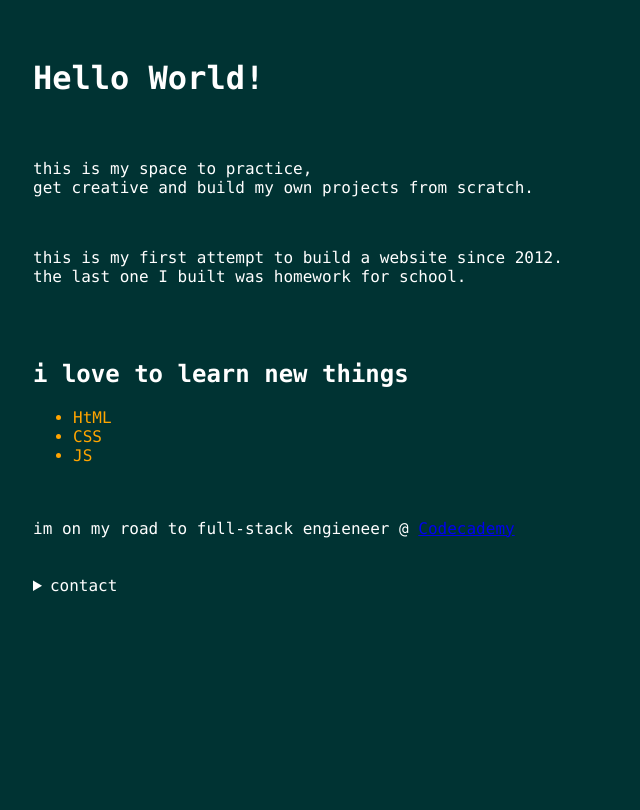
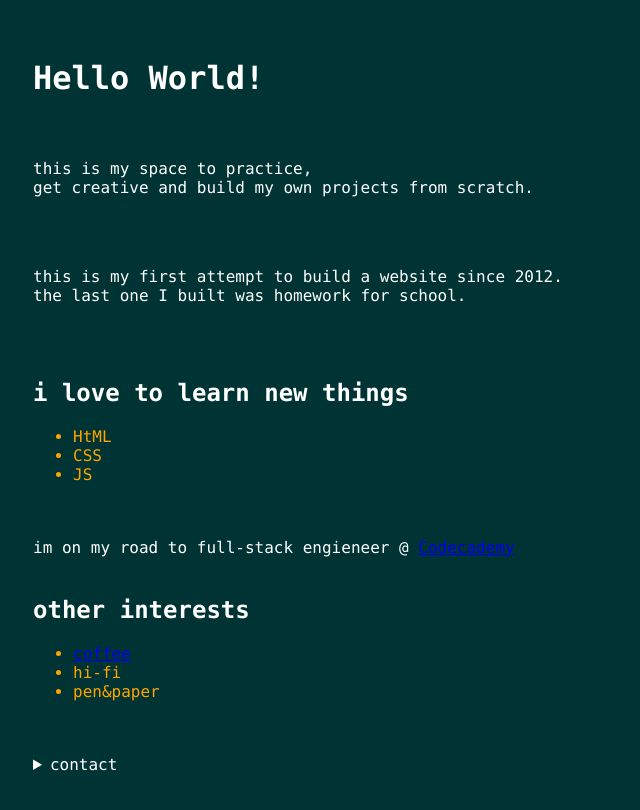
Before and after one commit to tomorrowknowsnothing/time2move, a plain HTML site: page index.html in a window 1280 px wide. Shown: the whole page, without its empty margins (0-640 px from the left). Drawn offline with Linux system fonts and the light colour scheme.

Commit message:
Update index.html

```diff
--- a/index.html
+++ b/index.html
@@ -13,13 +13,13 @@
   </head>
   <body>
     <div>
-    <h1></h1>
+    <h1><!typewriter.css></h1>
     </div>
     <br>
     <p>this is my <a href="greentext.html" class="plain-link">space</a> to practice,
       <br>get creative and build my own projects from scratch.
-      <br>
     </p>
+    <br>
     <br>
     <p>this is my first attempt to build a website since 2012.
       <br>the last one I built was homework for school.
@@ -40,6 +40,13 @@
     </class>
     <br>
     <br>
+    <h2>other interests</h2>
+    <ul>
+      <li><a href="greentext.html">coffee</a></li>
+      <li>hi-fi</li>
+      <li>pen&paper</li>
+    </ul>
+    <br>
     <br>
     <details>
       <summary>contact</summary>
```
